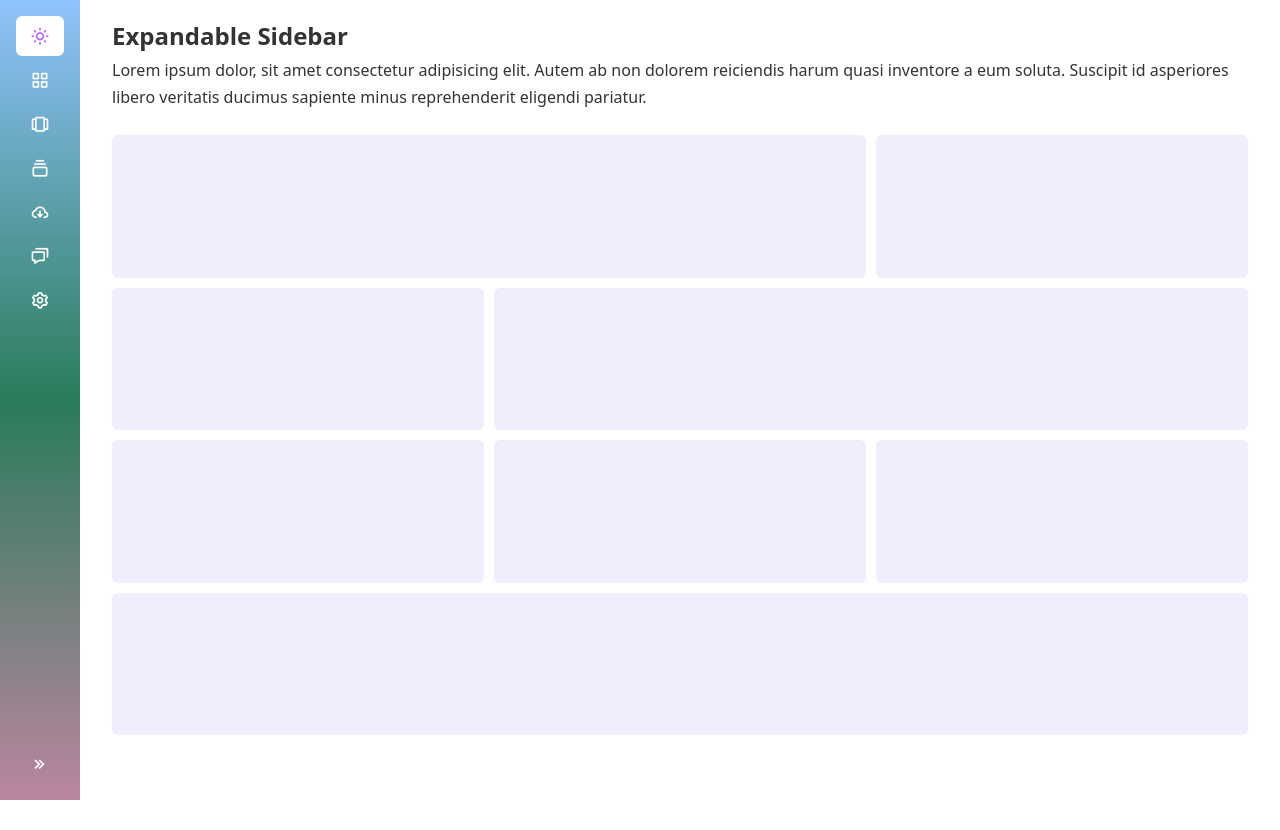
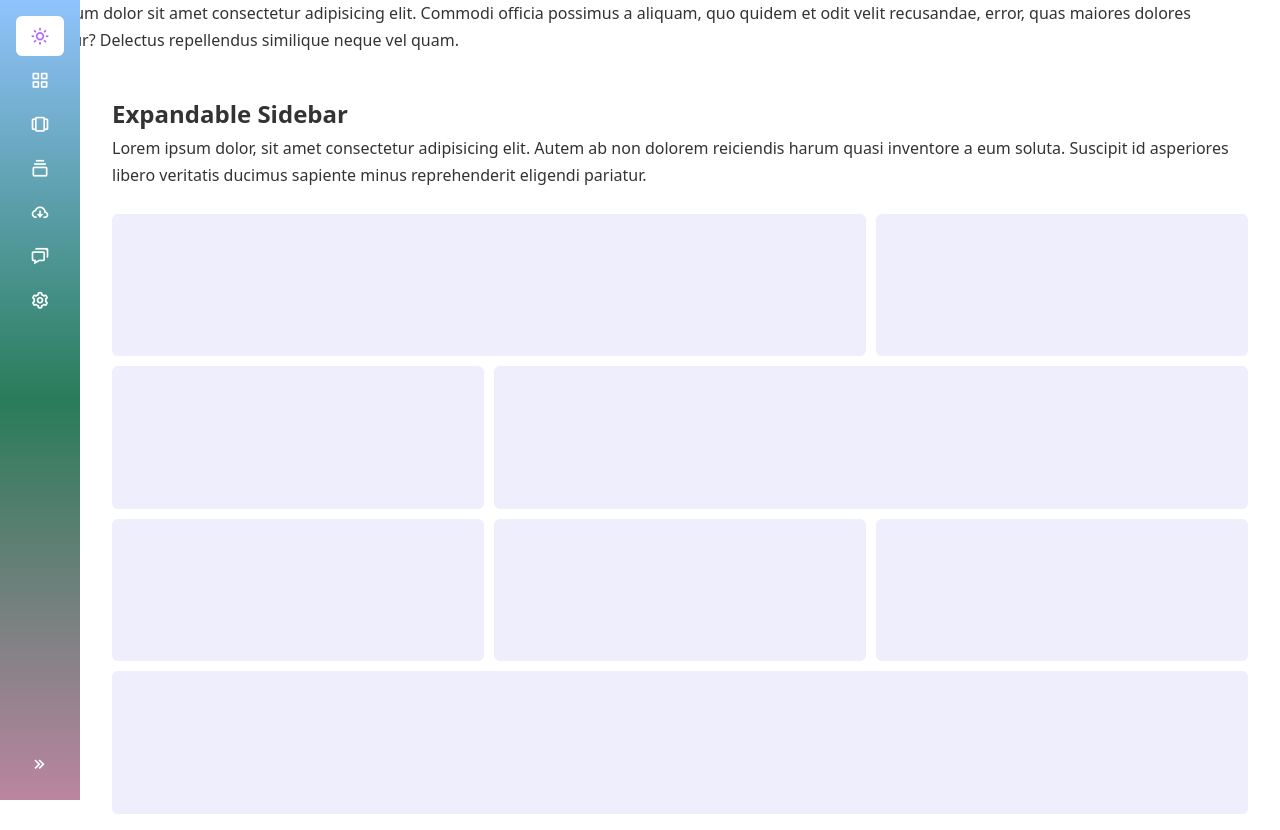
Before and after one commit to Sagudelo01/Proyecto-Bootcamp, a plain HTML site: page prueba.html in a window 1280 px wide. Before the commit the page ends 800 px from the top, so only its background shows below. Drawn offline with nearby package versions, Linux system fonts and the light colour scheme.

Commit message:
actualizacion rama daniel

```diff
--- a/prueba.html
+++ b/prueba.html
@@ -67,7 +67,7 @@
         </ul>
       </nav>
     </aside>
-
+    <p>Lorem ipsum dolor sit amet consectetur adipisicing elit. Commodi officia possimus a aliquam, quo quidem et odit velit recusandae, error, quas maiores dolores consectetur? Delectus repellendus similique neque vel quam.</p>
     <main>
       <h1>Expandable Sidebar</h1>
       <p>
```
